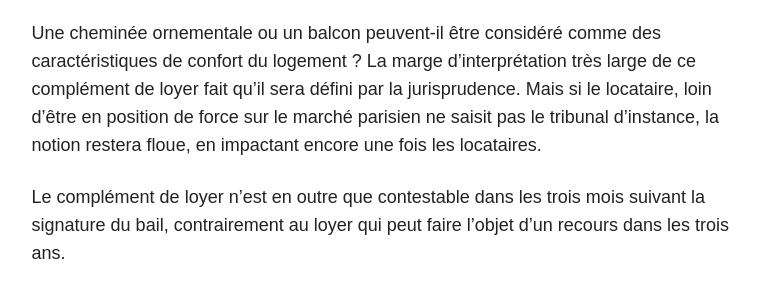
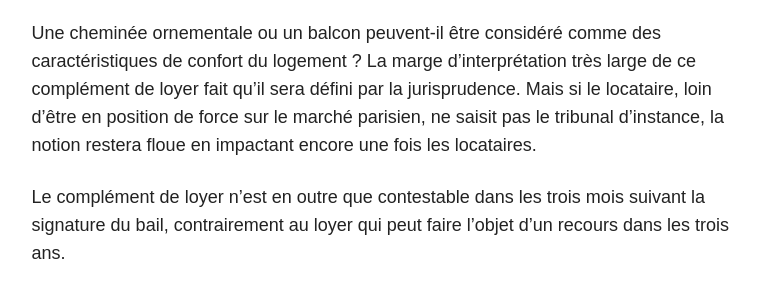
Before and after one commit to jplusplus/rentswatch-blog, a Jekyll site: the page built from _posts/2016-09-02-80-recours-deposes-en-un-an.md, in a window 1280 px wide and 900 px high, scrolled down 2699 px. Shown: the part 240-540 px from the top of the window, without its empty margins (348-1122 px from the left). Built offline with Jekyll 4.4.1, drawn with Linux system fonts in a browser that asks for light colours; nearby versions of some CDN libraries.

```diff
--- a/_posts/2016-09-02-80-recours-deposes-en-un-an.md
+++ b/_posts/2016-09-02-80-recours-deposes-en-un-an.md
@@ -34,6 +34,6 @@ Le loyer maximum est néanmoins respecté par certains bailleurs, comme pour ce
 
 Les 34 autres recours portent sur le complément de loyer, également prévu dans le dispositif d’encadrement des loyers. Le complément de loyer est un montant arbitraire que le bailleur peut ajouter au loyer maximum si il estime que son bien dispose de “<a href="https://www.legifrance.gouv.fr/affichTexteArticle.do;jsessionid=DC745D686B12601C7B57B8EB84BA1B4C.tpdila20v_1?idArticle=JORFARTI000030711560&cidTexte=JORFTEXT000030711540&dateTexte=29990101&categorieLien=id" target="_blank">caractéristiques de localisation ou de confort d'un logement</a> particulières. Il peut s'agir aussi bien d'un toit terrasse ou d'un jacuzzi que d'une machine à laver... Le problème est qu'aucune liste précise ne décrit les éléments qui pourraient justifier ce complément de loyer ni son montant.
 
-Une cheminée ornementale ou un balcon peuvent-il être considéré comme des caractéristiques de confort du logement ? La marge d’interprétation très large de ce complément de loyer fait qu’il sera défini par la jurisprudence. Mais si le locataire, loin d’être en position de force sur le marché parisien ne saisit pas le tribunal d’instance, la notion restera floue, en impactant encore une fois les locataires.
+Une cheminée ornementale ou un balcon peuvent-il être considéré comme des caractéristiques de confort du logement ? La marge d’interprétation très large de ce complément de loyer fait qu’il sera défini par la jurisprudence. Mais si le locataire, loin d’être en position de force sur le marché parisien, ne saisit pas le tribunal d’instance, la notion restera floue en impactant encore une fois les locataires.
 
 Le complément de loyer n’est en outre que contestable dans les trois mois suivant la signature du bail, contrairement au loyer qui peut faire l’objet d’un recours dans les trois ans.
```
Also changed, not shown: _posts/2016-09-02-rechercher-un-logement-a-paris-cest-une-guerre.md (+1 -4 lines).
